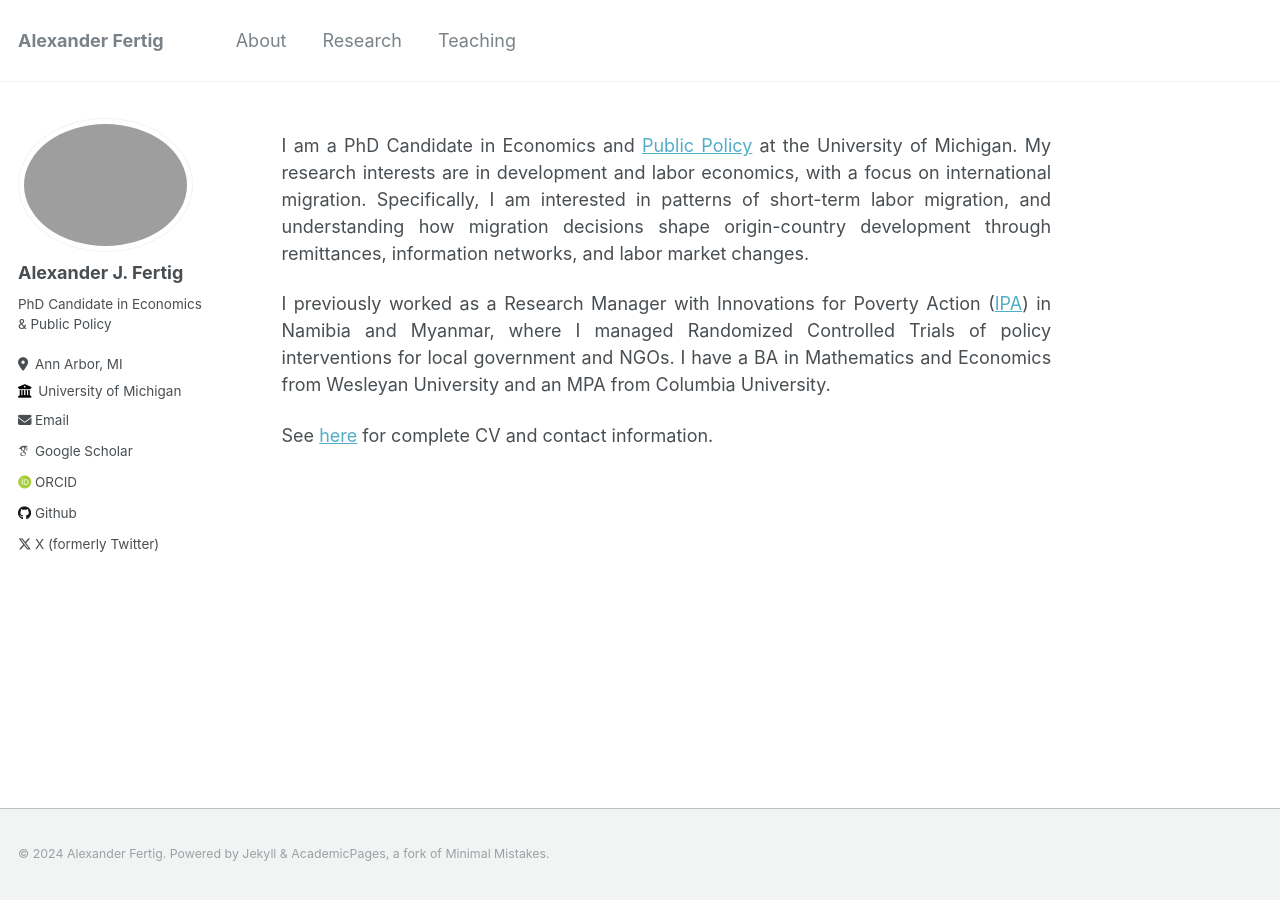
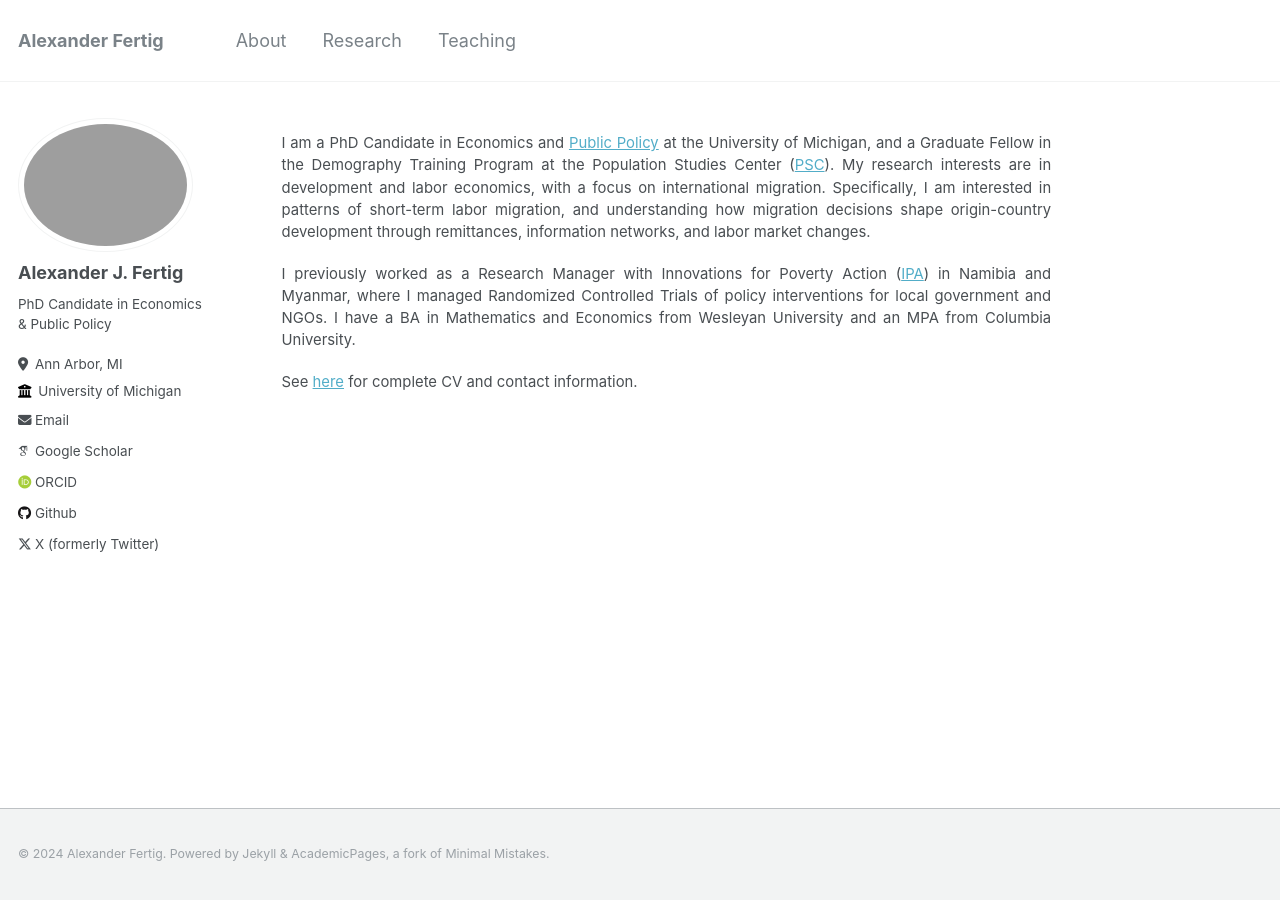
Before and after one commit to alexanderfertig/alexanderfertig.github.io, a Jekyll site: the page built from _pages/about.md, in a window 1280 px wide. Built offline with Jekyll 4.4.1, drawn with Linux system fonts in a browser that asks for light colours; some web fonts are replaced.

Commit message:
change font size

```diff
--- a/_pages/about.md
+++ b/_pages/about.md
@@ -7,7 +7,7 @@ redirect_from:
   - /about.html
 ---
 
-I am a PhD Candidate in Economics and [Public Policy](https://fordschool.umich.edu/phd) at the University of Michigan. My research interests are in development and labor economics, with a focus on international migration. Specifically, I am interested in patterns of short-term labor migration, and understanding how migration decisions shape origin-country development through remittances, information networks, and labor market changes.
+I am a PhD Candidate in Economics and [Public Policy](https://fordschool.umich.edu/phd) at the University of Michigan, and a Graduate Fellow in the Demography Training Program at the Population Studies Center ([PSC](https://psc.isr.umich.edu/)). My research interests are in development and labor economics, with a focus on international migration. Specifically, I am interested in patterns of short-term labor migration, and understanding how migration decisions shape origin-country development through remittances, information networks, and labor market changes.
 
 I previously worked as a Research Manager with Innovations for Poverty Action ([IPA](https://poverty-action.org/)) in Namibia and Myanmar, where I managed Randomized Controlled Trials of policy interventions for local government and NGOs. I have a BA in Mathematics and Economics from Wesleyan University and an MPA from Columbia University.
 
--- a/_sass/_page.scss
+++ b/_sass/_page.scss
@@ -58,7 +58,7 @@
   }
 
   p, li, dl {
-    font-size: 1em;
+    font-size: .825em;
   }
 
   /* paragraph indents */
```
